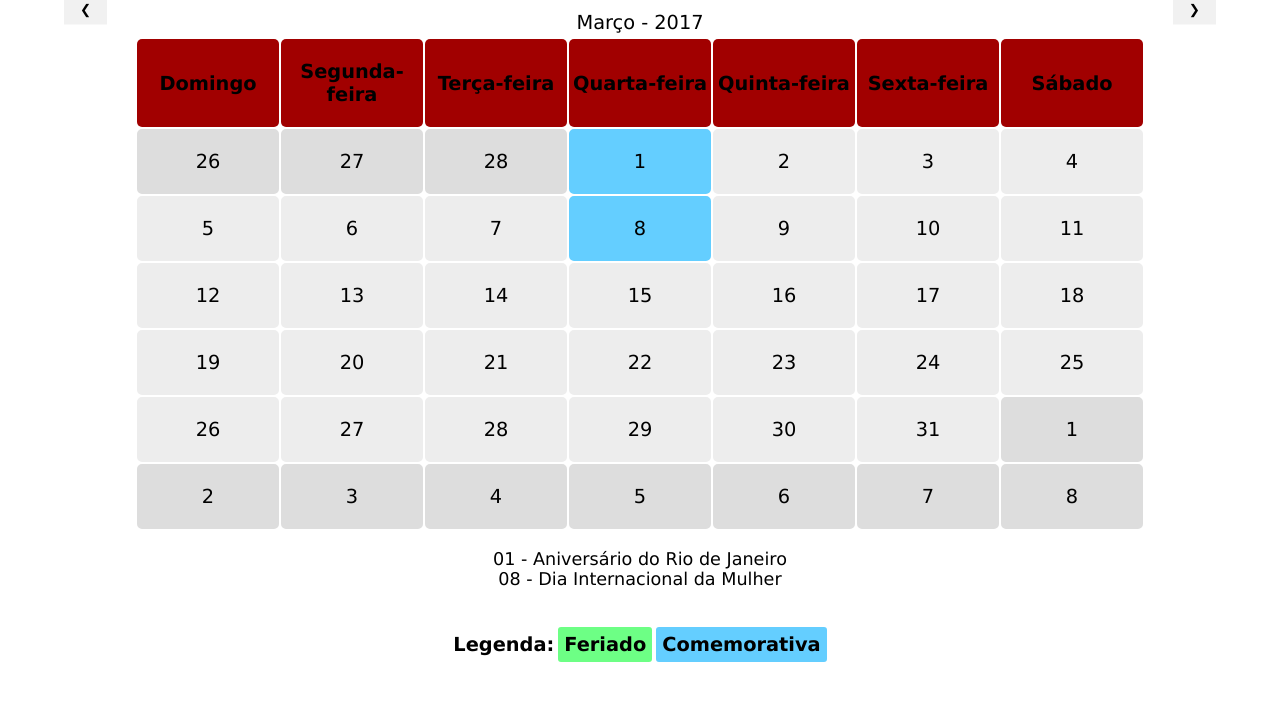
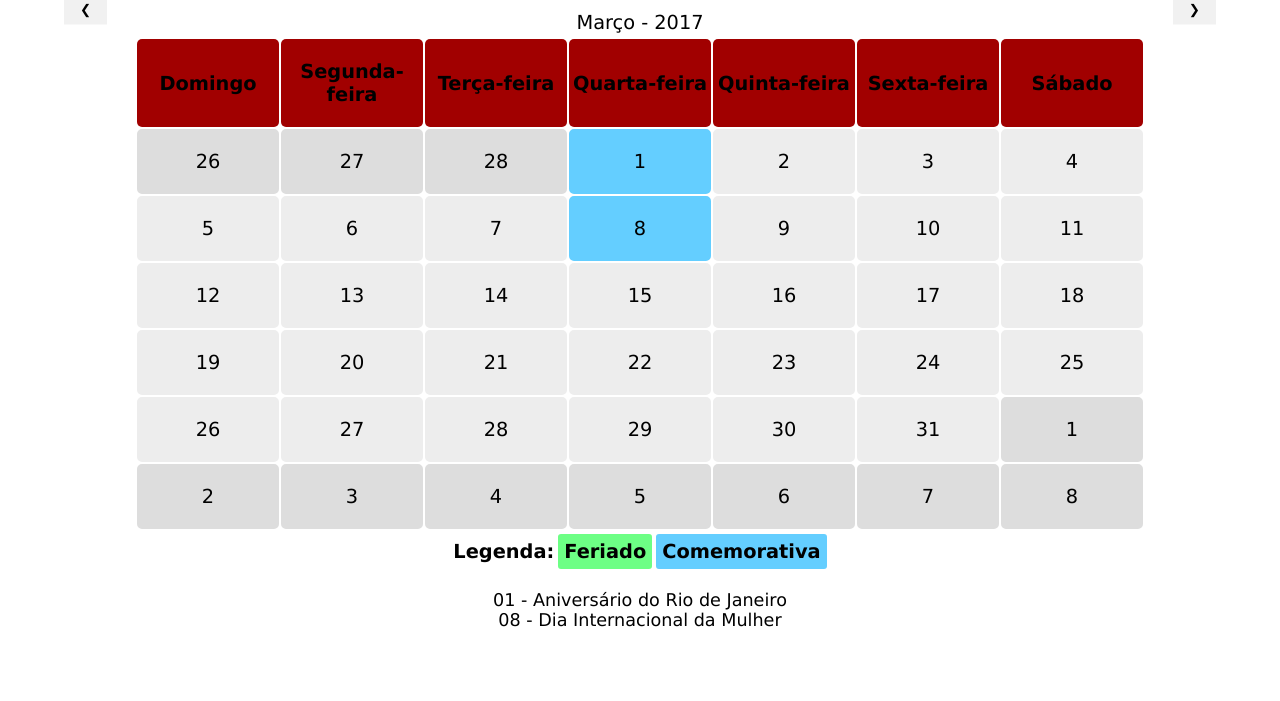
Before and after one commit to TreinoeDieta/Website, a Jekyll site: the page calendario/index.html, which Jekyll copies as it is, in a window 1280 px wide. Shown: the top 701 px of the page. Built offline with Jekyll 4.4.1, drawn with Linux system fonts in a browser that asks for light colours.

Commit message:
Update index.html

```diff
--- a/calendario/index.html
+++ b/calendario/index.html
@@ -136,8 +136,8 @@
     <td class="passado">8</td>
   </tr>
 </table>
+	<table align="center"><tr><th>Legenda: </th><th><div class="feriado1">Feriado</div></th><th><div class="comemorativa1">Comemorativa</div></th></tr></table>
 	<p>01 - Aniversário do Rio de Janeiro<br/>08 - Dia Internacional da Mulher</p><br/>
-	<table align="center"><tr><th>Legenda: </th><th><div class="feriado1">Feriado</div></th><th><div class="comemorativa1">Comemorativa</div></th></tr></table>
     </div>
 
 <div class="mySlides">
@@ -211,6 +211,7 @@
     <td class="passado">6</td>
   </tr>
 </table>
+	<table align="center"><tr><th>Legenda: </th><th><div class="feriado1">Feriado</div></th><th><div class="comemorativa1">Comemorativa</div></th></tr></table>
 	<p>14 - Sexta-feira da Paixão<br/>15 - Sábado de Aleluia<br/>16 - Páscoa<br/>21 - Tiradentes<br/>21 - Aniversário de Brasília<br/>22 - Descobrimento do Brasil</p>
     </div>
 
```
